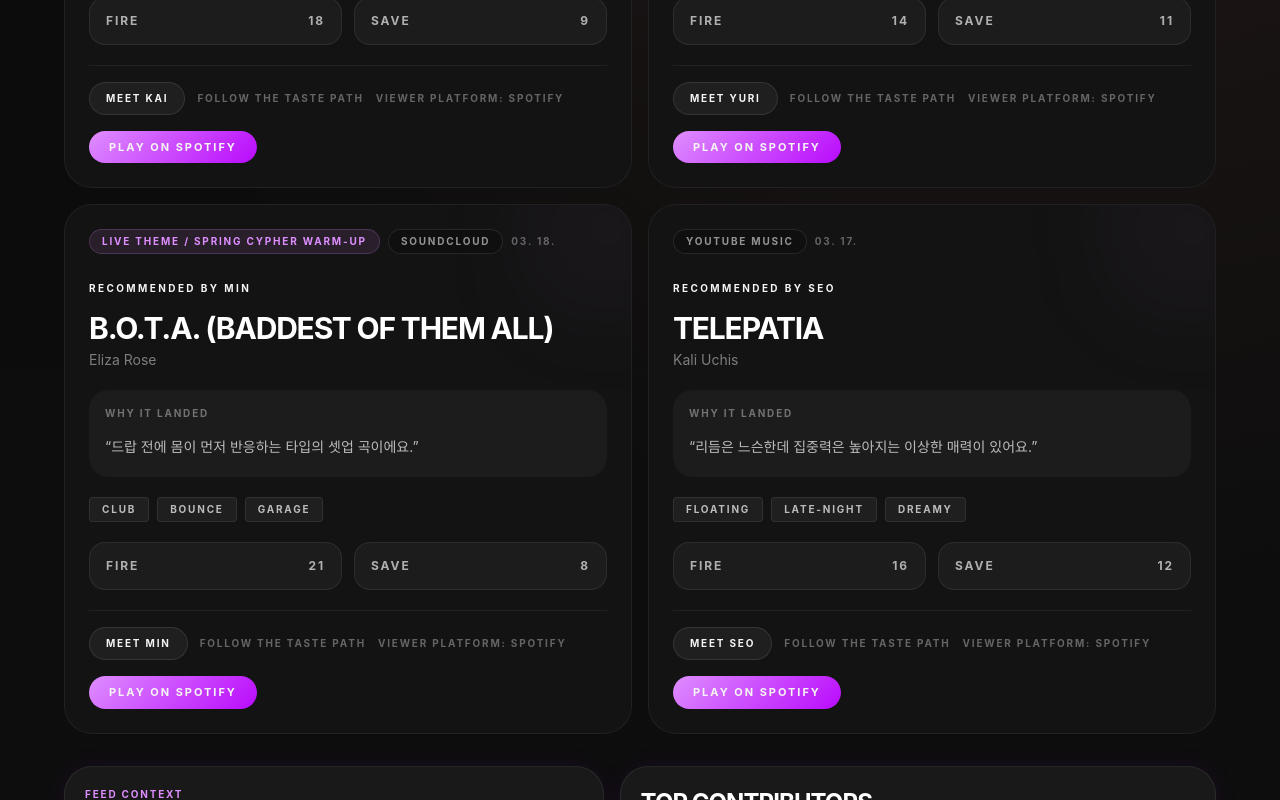
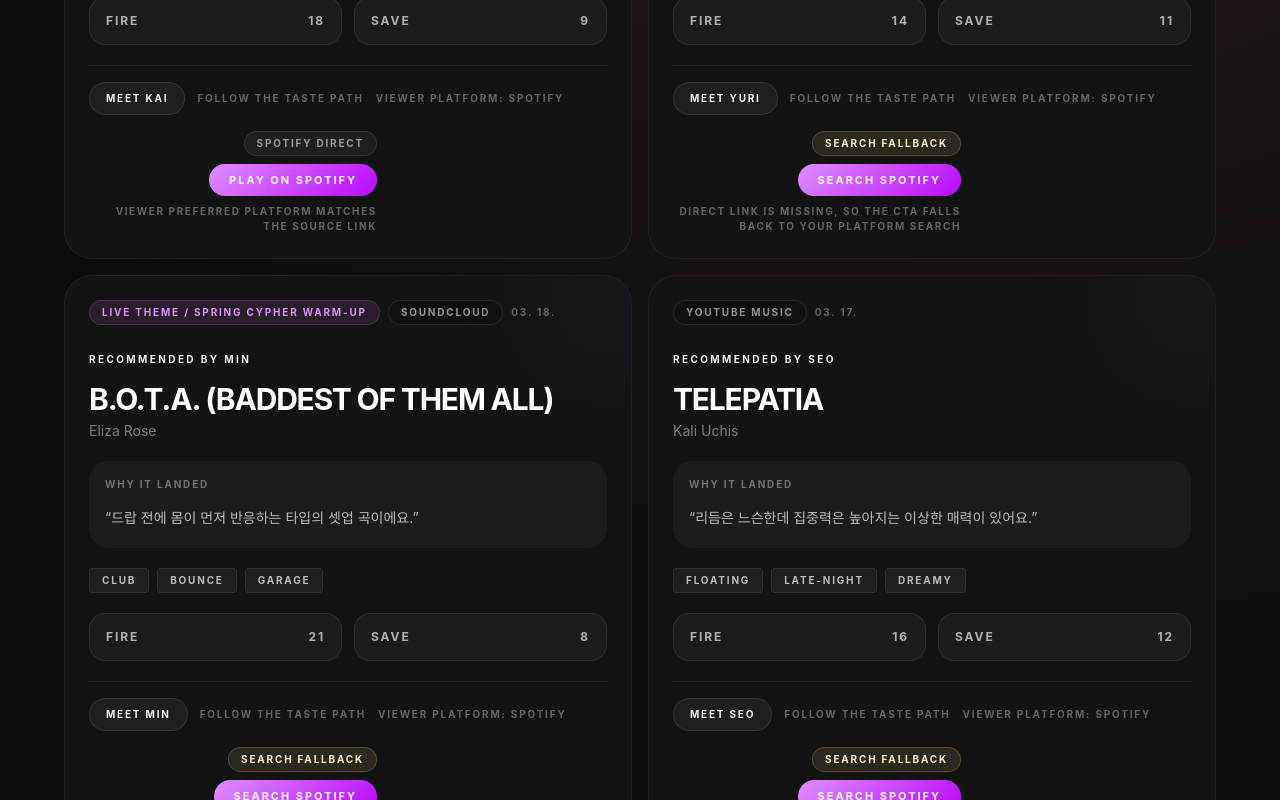
Before and after one commit to MrTMI-0315/onochu, a Next.js app: page /recommendations in a window 1280 px wide. Shown: the part 1460-2260 px from the top of the page. Built offline with nearby package versions, Linux system fonts and the light colour scheme.

Commit message:
MB 45 : add unresolved platform fallback ux

```diff
--- a/components/recommendation-card.tsx
+++ b/components/recommendation-card.tsx
@@ -183,14 +183,36 @@ export function RecommendationCard({
               </span>
             ) : null}
           </div>
+          <div className="flex flex-col items-end gap-2">
+            {viewerPlatform ? (
+              <span
+                className={`rounded-full px-3 py-1 text-[10px] font-bold uppercase tracking-[0.18em] ${
+                  resolvedLink.isFallback
+                    ? "border border-amber-200/20 bg-amber-200/10 text-amber-100"
+                    : "border border-white/10 bg-white/5 text-white/55"
+                }`}
+              >
+                {resolvedLink.isFallback ? "Search fallback" : resolvedLink.label}
+              </span>
+            ) : null}
             <a
               href={resolvedLink.href}
               target="_blank"
               rel="noreferrer"
               className="rounded-full bg-[linear-gradient(135deg,#de8eff_0%,#b90afc_100%)] px-5 py-2 text-[11px] font-bold uppercase tracking-[0.18em] text-black transition active:scale-[0.98]"
             >
-            {compact ? `Open ${resolvedPlatformLabel}` : `Play on ${resolvedPlatformLabel}`}
+              {resolvedLink.isFallback
+                ? `Search ${resolvedPlatformLabel}`
+                : compact
+                  ? `Open ${resolvedPlatformLabel}`
+                  : `Play on ${resolvedPlatformLabel}`}
             </a>
+            {viewerPlatform ? (
+              <span className="max-w-[18rem] text-right text-[10px] font-bold uppercase tracking-[0.16em] text-white/35">
+                {resolvedLink.helperText}
+              </span>
+            ) : null}
+          </div>
         </div>
       </div>
     </article>
```
Also changed, not shown: 1 other file (tests, documents, lock files or other folders). Lines whose indentation alone changed are shown as unchanged.
